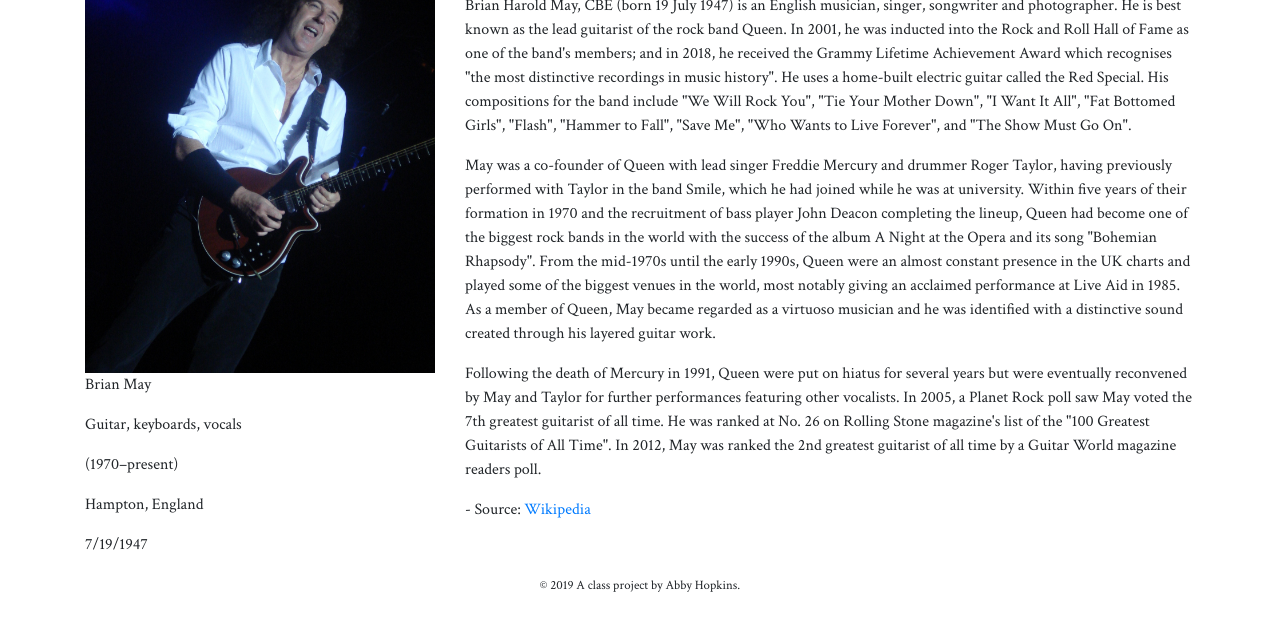
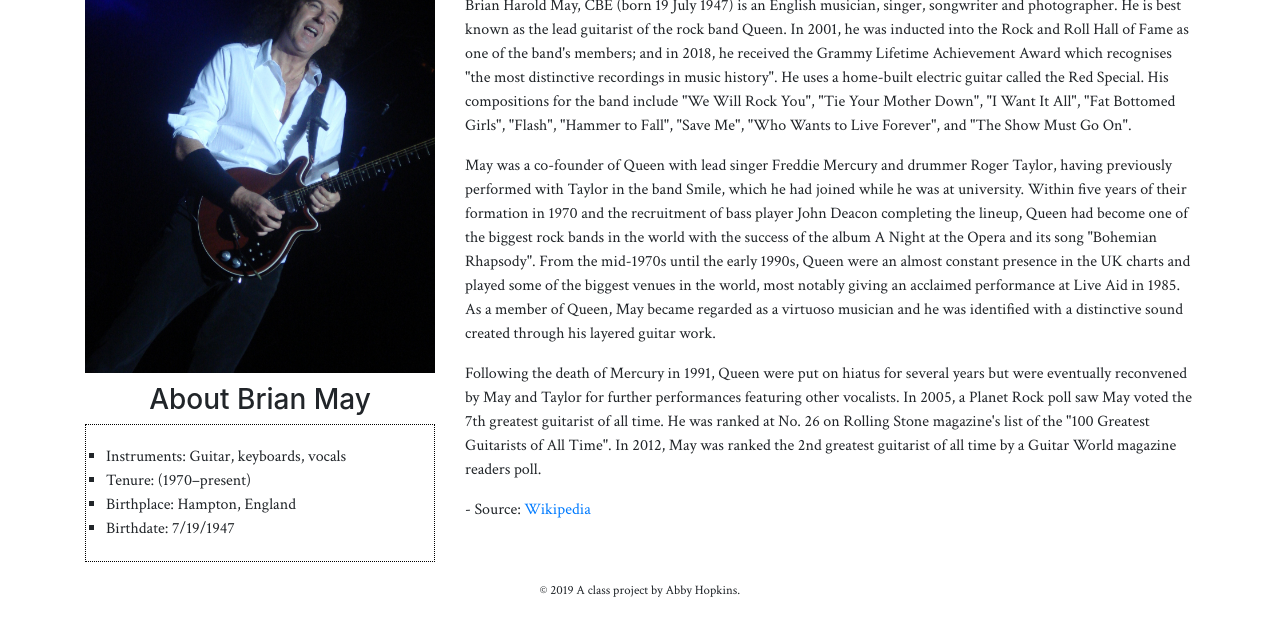
Before and after one commit to abbyhopkins/abby-final, a website: page src/njk/brian-may.njk in a window 1280 px wide. Shown: the part 662-1280 px from the top of the page. Drawn offline with nearby package versions, Linux system fonts and the light colour scheme; files that its build step writes are made by us from their sources; files whose address does not match are found by name; a web font is replaced by a local one.

Commit message:
april 30

```diff
--- a/src/njk/_layouts/detail.njk
+++ b/src/njk/_layouts/detail.njk
@@ -6,11 +6,13 @@
     <div class="col-sm-4 left-rail">
       {% block info %}
         <img src="img/members/{{ members.image }}" alt="band member" class="img-fluid">
-        <p class="members-name">{{ members.name }}</p>
-        <p class="members-instruments">{{ members.instruments }}</p>
-        <p class="members-tenure">{{ members.tenure }}</p>
-        <p class="members-birthplace">{{ members.birthplace }}</p>
-        <p class="members-birthdate">{{ members.birthdate }}</p>
+        <h3>About {{ members.name }}</h3>
+        <ul class="members-info">
+          <li class="members-instruments">Instruments: {{ members.instruments }}</li>
+          <li class="members-tenure">Tenure: {{ members.tenure }}</li>
+          <li class="members-birthplace">Birthplace: {{ members.birthplace }}</li>
+          <li class="members-birthdate">Birthdate: {{ members.birthdate }}</li>
+        </ul>
       {% endblock %}
     </div>
     <div class="col-sm-8">
--- a/src/scss/main.scss
+++ b/src/scss/main.scss
@@ -22,13 +22,17 @@
 @import "nav";
 @import "jumbotron";
 
-h2 {
+h2, {
   font-family: 'New Rocker,' cursive;
   font-size: 60px;
 }
 
 p {
   font-family: 'Crimson Text', serif;
+}
+
+.card {
+  margin-bottom: 20px;
 }
 
 .card-title {
@@ -41,6 +45,7 @@ p {
   background-color: rgb(26, 26, 26);
   border-color: rgb(26, 26, 26);
   font-family: 'Crimson Text', serif;
+  width: 100%;
 }
 
 .btn:hover {
@@ -57,6 +62,8 @@ p {
 .album-cover {
   margin-bottom: 10px;
   margin-top: 20px;
+  margin-left: 50px;
+  max-width: 250px;
 }
 
 .discography-title {
@@ -69,3 +76,20 @@ p {
   text-align: center;
   font-size: 17px;
 }
+
+.members-info {
+  font-family: 'Crimson Text', serif;
+  list-style-type: square;
+  padding: 20px;
+  border: 1px dotted black;
+}
+
+h3 {
+  font-family: 'New Rocker,' cursive;
+  margin-top: 10px;
+  text-align: center;
+}
+
+hr {
+  border-top: 1px dotted black;
+}
```
Also changed, not shown: docs/brian-may.html, docs/css/main.css, docs/freddie-mercury.html, docs/img/discs/Queen_Sheer_Heart_Attack.png, docs/john-deacon.html, docs/roger-taylor.html, src/img/discs/Queen_Sheer_Heart_Attack.png.
